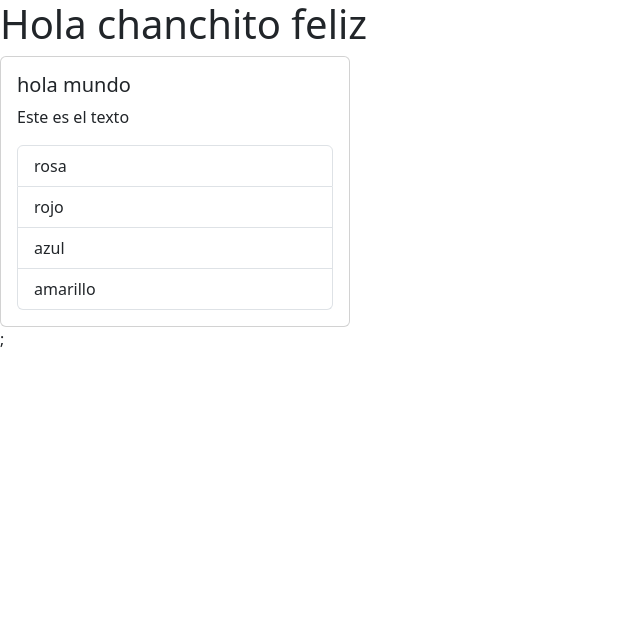
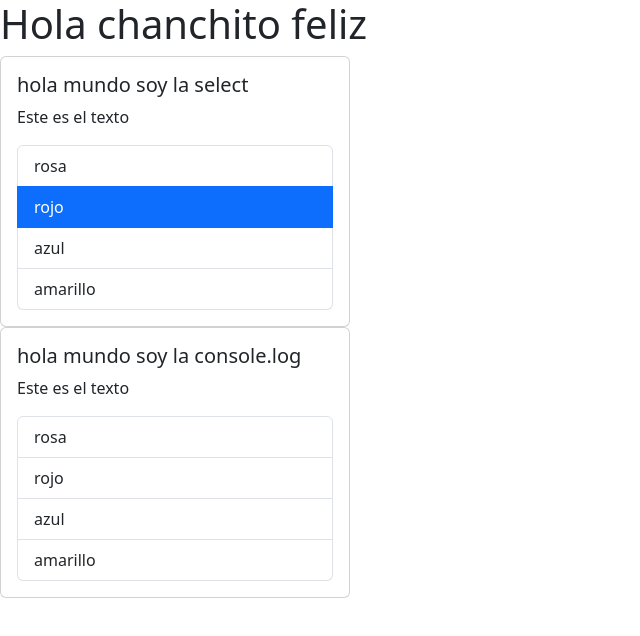
Before and after one commit to lauraromgarDev/react-app, a React (Vite) app: page / in a window 1280 px wide. Shown: the top 636 px of the page, without its empty margins (0-640 px from the left). Built offline with nearby package versions, Linux system fonts and the light colour scheme.

Commit message:
Gestión de estado

```diff
--- a/src/App.tsx
+++ b/src/App.tsx
@@ -1,6 +1,6 @@
 import Card, { CardBody } from "./components/Card";
-import List from "./components/List";
 import Titulo from "./Titulo";
+import List, { List_consoleLog } from "./components/List";
 
 
 function App() {
@@ -15,9 +15,13 @@ function App() {
   <>
   <Titulo />
   <Card>
-    <CardBody title="hola mundo" text="Este es el texto" />
+    <CardBody title="hola mundo soy la select" text="Este es el texto" />
     <List data={list}/>
-  </Card>;
+  </Card>
+    <Card>
+    <CardBody title="hola mundo soy la console.log" text="Este es el texto" />
+    <List_consoleLog data={list}/>
+  </Card>
   </>
   );
 }
--- a/src/components/List.tsx
+++ b/src/components/List.tsx
@@ -1,4 +1,4 @@
-import { MouseEvent } from "react";
+import { MouseEvent, useState } from "react";
 
 //type es lo mismo que interface
 type Props = {
@@ -6,7 +6,34 @@ type Props = {
   data: string[];
 };
 
+
+
 function List({ data }: Props) {
+  const [index, setIndex] = useState(1); // se le conoce como hook, es una forma de manejar el estado en componentes funcionales
+  const handleClick = (i: number) => {
+    //ahora i es un numero
+    // console.log(e);
+    setIndex(i);
+  };
+
+  return (
+    <ul className="list-group">
+      {data.map((elemento, i) => (
+        <li
+          key={elemento}
+          onClick={() => handleClick(i)}
+          className={`list-group-item ${index === i ? "active" : ""}`}
+        >
+          {elemento}
+        </li>
+      ))}
+    </ul>
+  );
+}
+
+
+function List_consoleLog({ data }: Props) {
+  //creamos una variable para guardar el indice
   const handleClick = (e: string) => { //e es un string, no un MouseEvent
     console.log(e);
   };
@@ -45,3 +72,4 @@ function List_console({ data }: Props) {
 }
 
 export default List;
+export { List_console, List_consoleLog }; // Exportamos las funciones adicionales si es necesario
```
